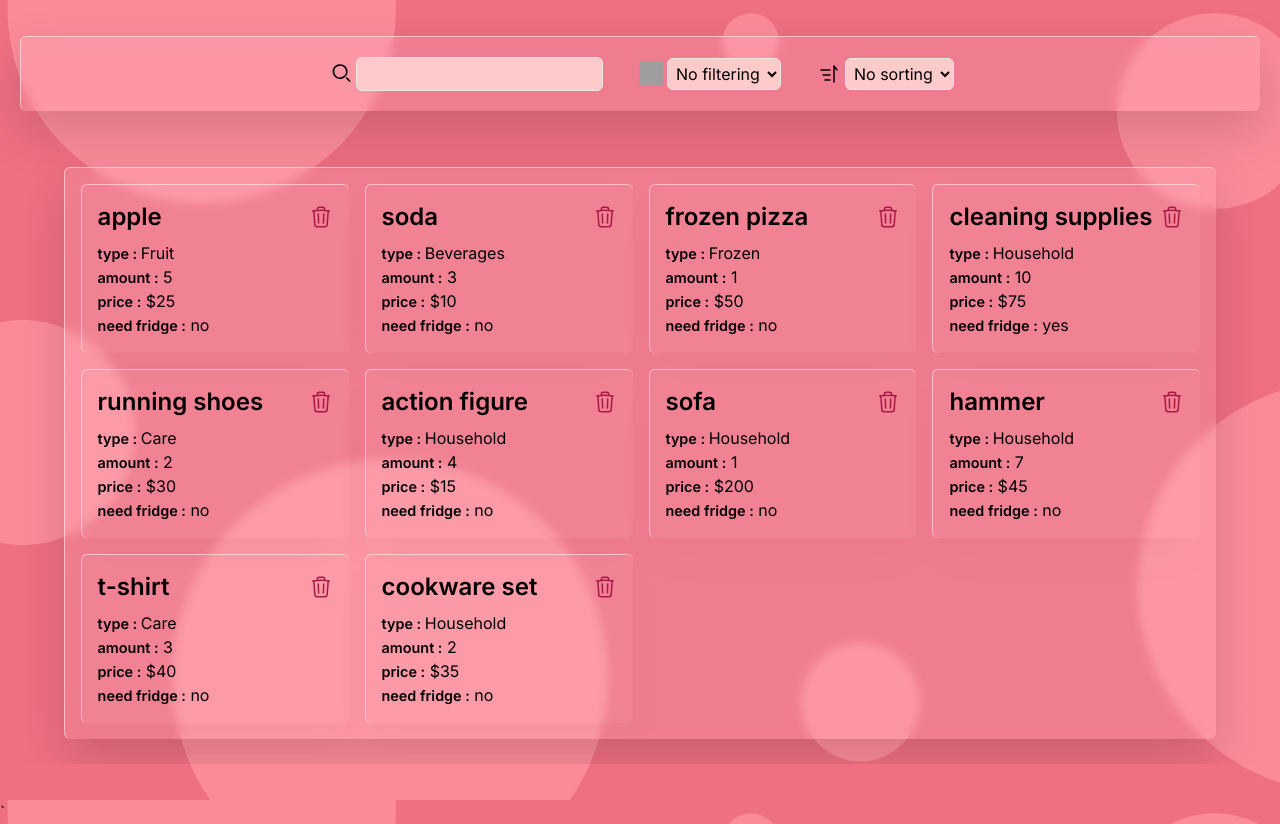
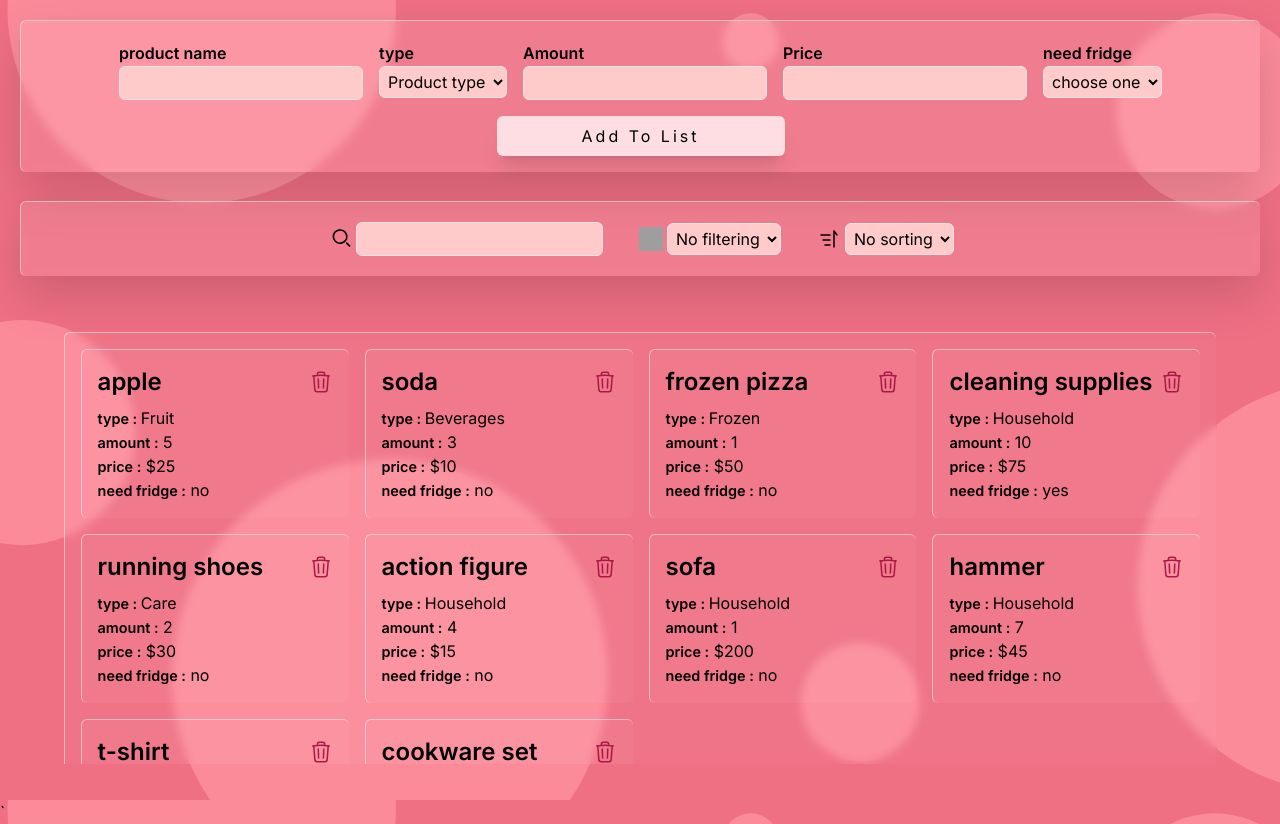
Before and after one commit to mohammadkhakshoor/shoppingList-tracker, a React (Vite) app: page / in a window 1280 px wide. Built offline with nearby package versions, Linux system fonts and the light colour scheme; grey boxes are pictures that could not be loaded.

Commit message:
FIX: for the issue of hiding add product form initial state in desktop mode

```diff
--- a/src/App.jsx
+++ b/src/App.jsx
@@ -3,6 +3,7 @@ import ProductForm from "./components/ProductForm";
 import ProductShowCard from "./components/ProductShowCard";
 import FilterProducts from "./components/FilterProducts";
 import FormToggler from "./components/FormToggler";
+import useCheckWindowResize from "./Hooks/useCheckWindowResize";
 
 const typesOfProducts = ["Fruit", "Beverages", "Frozen", "Household", "Care"];
 
@@ -94,10 +95,11 @@ export default function App() {
   // const [items, setItems] = useState(
   //   JSON.parse(localStorage.getItem("items")) || []
   // );
+  const { width } = useCheckWindowResize();
   const [filterTerm, setFilterTerm] = useState("");
   const [sortBy, setSortBy] = useState("");
   const [filterBy, setFilterBy] = useState("nothing");
-  const [formToggler, setFormToggler] = useState(false);
+  const [formToggler, setFormToggler] = useState(width > 640 ? true : false);
 
   useEffect(() => {
     localStorage.setItem("items", JSON.stringify(items));
--- a/src/components/ProductForm.jsx
+++ b/src/components/ProductForm.jsx
@@ -3,29 +3,13 @@ import AddToList from "./AddToList";
 import { validation } from "./validationSchema";
 import { Formik, Field, Form, ErrorMessage } from "formik";
 import GithubRepo from "./GithubRepo";
-
-function getCurrentDimension() {
-  return {
-    width: window.innerWidth,
-    height: window.innerHeight,
-  };
-}
+import useCheckWindowResize from "../Hooks/useCheckWindowResize";
 
 function ProductForm({ items, setItems, typesOfProducts, setFormToggler }) {
-  const [screenSize, setScreenSize] = useState(getCurrentDimension());
-  useEffect(() => {
-    const updateDimension = () => {
-      setScreenSize(getCurrentDimension());
-    };
-    window.addEventListener("resize", updateDimension);
-
-    return () => {
-      window.removeEventListener("resize", updateDimension);
-    };
-  }, [screenSize]);
+  const { width, setScreenSize } = useCheckWindowResize();
   function onSubmit(values, actions) {
     actions.resetForm();
-    screenSize.width <= 640 && setFormToggler(false);
+    width <= 640 && setFormToggler(false);
     return setItems((item) => [
       ...item,
       {
--- a/src/components/ProductShowCard.jsx
+++ b/src/components/ProductShowCard.jsx
@@ -21,7 +21,7 @@ const ProductShowCard = ({ items, setItems, filterTerm, sortBy, filterBy }) => {
   };
 
   return result.length !== 0 ? (
-    <div className="  grid  grid-cols-4 gap-4   max-sm:grid-cols-1 max-lg:grid-cols-2 max-xl:grid-cols-3 glassmorphism hexa-back p-4  rounded-md ">
+    <div className="  grid  grid-cols-4 gap-4   max-sm:grid-cols-1 max-lg:grid-cols-2 max-xl:grid-cols-3 glassmorphismCard  backdrop-blur-sm hexa-back p-4  rounded-md ">
       {result.map((i) => {
         return (
           <div
--- a/src/components/validationSchema.jsx
+++ b/src/components/validationSchema.jsx
@@ -10,13 +10,14 @@ export const validation = yup.object().shape({
   amount: yup
     .number()
     .typeError("⛔ Only type number")
-    .max(14, "⛔ it should be less than 15")
+    .max(9999, "⛔ Invalid amount")
     .positive()
     .integer()
     .required("⛔ Required !"),
   price: yup
     .number()
     .typeError("⛔ Only type number")
+    .max(999999, "⛔ Invalid price")
     .positive()
     .integer()
     .required("⛔ Required !"),
--- a/src/index.css
+++ b/src/index.css
@@ -38,7 +38,7 @@ body {
 }
 .glassmorphismCard {
   background: rgba(255, 255, 255, 0.041);
-  box-shadow: 0 20px 50px rgba(0, 0, 0, 0.023);
+  /* box-shadow: 0 20px 50px rgba(0, 0, 0, 0.023); */
   border-top: 1px solid rgba(255, 255, 255, 0.5);
   border-left: 1px solid rgba(255, 255, 255, 0.5);
   /* backdrop-filter: blur(2px); */
```
